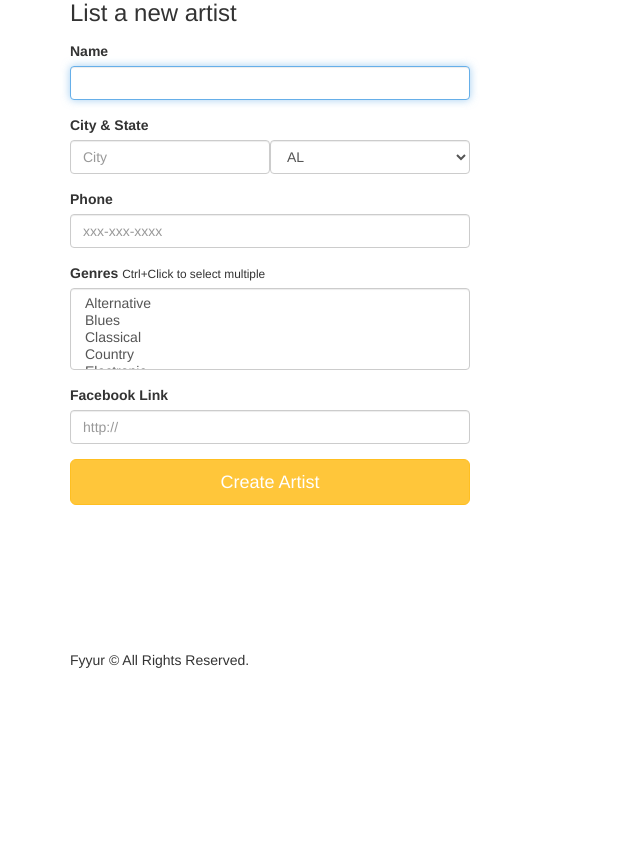
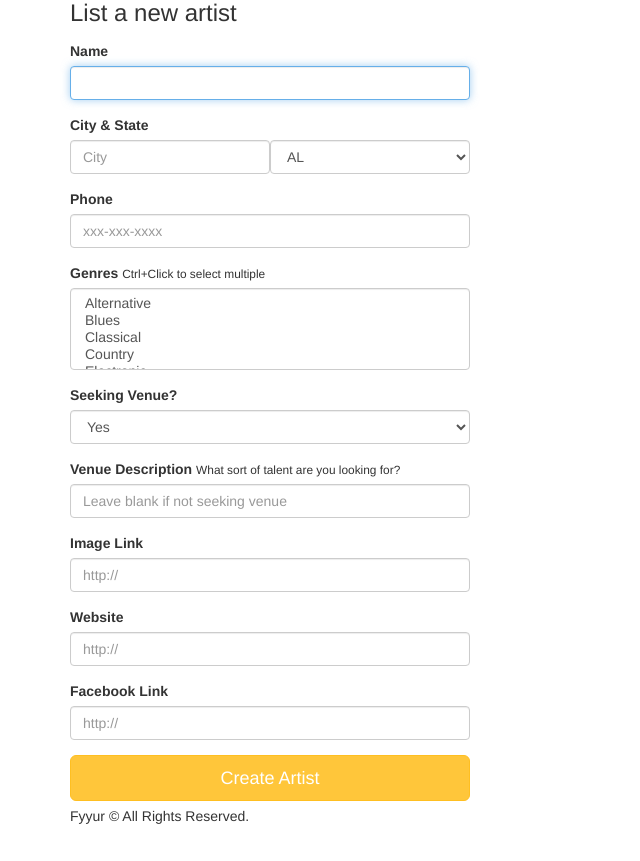
Before and after one commit to Merlin427/Fyyur_v, a Flask app: page /artists/create in a window 1280 px wide. Shown: the part 95-956 px from the top of the page, without its empty margins (0-640 px from the left). Before the commit the page ends 763 px from the top, so only its background shows below. Run offline with Flask 2, Linux system fonts and the light colour scheme; some libraries are stand-ins or nearby versions.

Commit message:
Added missing fields in new_artist.html

```diff
--- a/templates/forms/edit_artist.html
+++ b/templates/forms/edit_artist.html
@@ -26,11 +26,11 @@
       <div class="form-group">
         <label for="genres">Genres</label>
         <small>Ctrl+Click to select multiple</small>
-        {{ form.genres(class_ = 'form-control', placeholder='Genres, separated by commas', id=form.state, autofocus = true) }}
+        {{ form.genres(class_ = 'form-control', placeholder='Genres, separated by commas', autofocus = true) }}
       </div>
       <div class="form-group">
-          <label for="genres">Facebook Link</label>
-          {{ form.facebook_link(class_ = 'form-control', placeholder='http://', id=form.state, autofocus = true) }}
+          <label for="facebook_link">Facebook Link</label>
+          {{ form.facebook_link(class_ = 'form-control', placeholder='http://', autofocus = true) }}
         </div>
       <input type="submit" value="Edit Artist" class="btn btn-primary btn-lg btn-block">
     </form>
--- a/templates/forms/new_artist.html
+++ b/templates/forms/new_artist.html
@@ -29,6 +29,23 @@
         {{ form.genres(class_ = 'form-control', placeholder='Genres, separated by commas', autofocus = true) }}
       </div>
       <div class="form-group">
+        <label for="seeking_venue">Seeking Venue?</label>
+        {{ form.seeking_venue(class_ = 'form-control', autofocus = true) }}
+      </div>
+      <div class="form-group">
+        <label for="seeking_description">Venue Description</label>
+        <small>What sort of talent are you looking for?</small>
+        {{ form.seeking_description(class_ = 'form-control', placeholder='Leave blank if not seeking venue', autofocus = true) }}
+      </div>
+      <div class="form-group">
+          <label for="image_link">Image Link</label>
+          {{ form.image_link(class_ = 'form-control', placeholder='http://', autofocus = true) }}
+        </div>
+      <div class="form-group">
+            <label for="website">Website</label>
+            {{ form.website(class_ = 'form-control', placeholder='http://', autofocus = true) }}
+        </div>
+      <div class="form-group">
           <label for="facebook_link">Facebook Link</label>
           {{ form.facebook_link(class_ = 'form-control', placeholder='http://', autofocus = true) }}
         </div>
```
